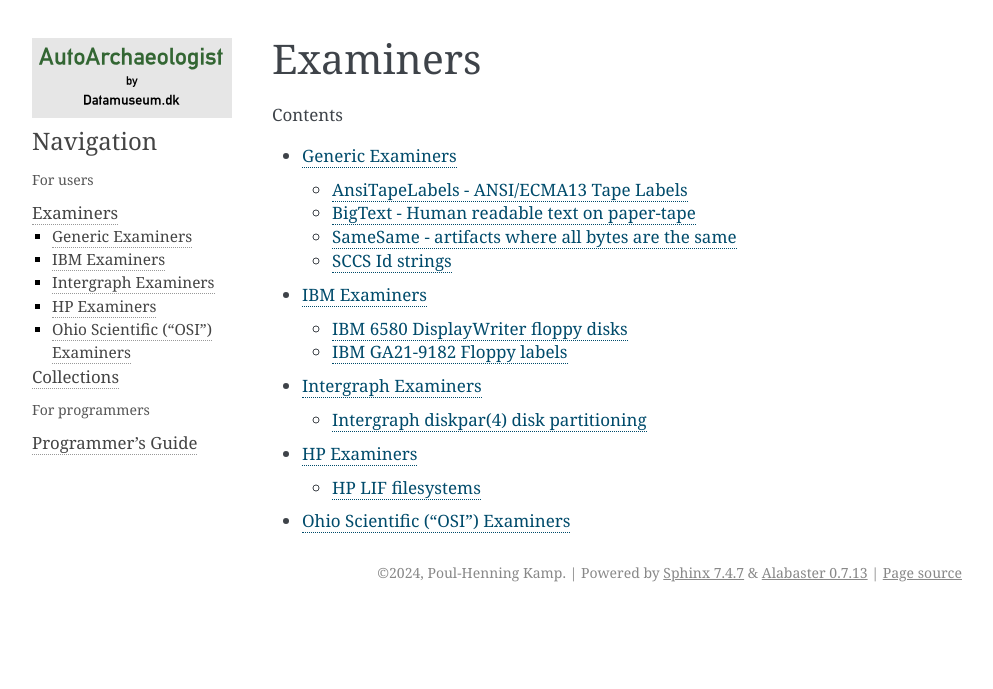
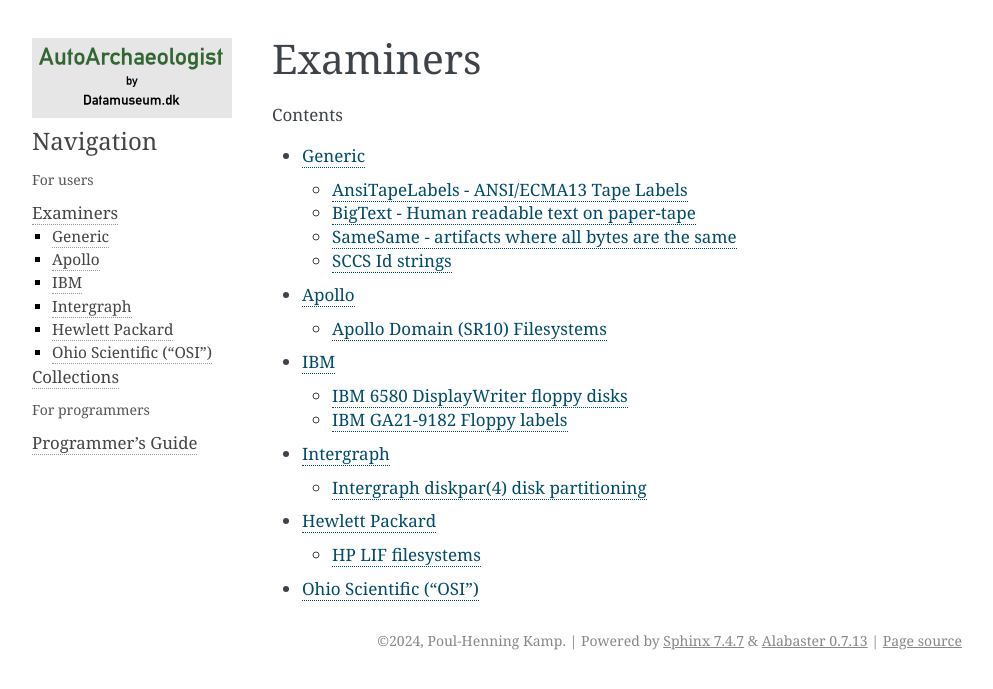
Before and after one commit to Datamuseum-DK/AutoArchaeologist, a Sphinx documentation site: the page built from docs/source/examiners/index.rst, in a window 1280 px wide. Shown: the top 689 px of the page, without its empty margins (148-1141 px from the left). Built offline with Sphinx 7.4.7, drawn with Linux system fonts in a browser that asks for light colours.

Commit message:
Mention Apollo Domain (SR10) Filesystem examiner

```diff
--- /dev/null
+++ b/docs/source/examiners/apollo/index.rst
@@ -0,0 +1,8 @@
+
+Apollo
+======
+
+.. toctree::
+   :maxdepth: 1
+
+   apollo_domain_fs.rst
--- a/docs/source/examiners/generic/index.rst
+++ b/docs/source/examiners/generic/index.rst
@@ -1,6 +1,6 @@
 
-Generic Examiners
-=================
+Generic
+=======
 
 These examiners are generic, in the sense that they dont know anything
 about specific computers or vendors, but handle artifacts almost all
--- a/docs/source/examiners/hp/index.rst
+++ b/docs/source/examiners/hp/index.rst
@@ -1,6 +1,6 @@
 
-HP Examiners
-============
+Hewlett Packard
+===============
 
 .. toctree::
    :maxdepth: 1
--- a/docs/source/examiners/ibm/index.rst
+++ b/docs/source/examiners/ibm/index.rst
@@ -1,6 +1,6 @@
 
-IBM Examiners
-=============
+IBM
+===
 
 .. toctree::
    :maxdepth: 1
--- a/docs/source/examiners/index.rst
+++ b/docs/source/examiners/index.rst
@@ -7,6 +7,7 @@ Examiners
    :caption: Contents
 
    generic/index.rst
+   apollo/index.rst
    ibm/index.rst
    intergraph/index.rst
    hp/index.rst
--- a/docs/source/examiners/intergraph/index.rst
+++ b/docs/source/examiners/intergraph/index.rst
@@ -1,6 +1,6 @@
 
-Intergraph Examiners
-====================
+Intergraph
+==========
 
 .. toctree::
    :maxdepth: 1
--- a/docs/source/examiners/ohio_scientific/index.rst
+++ b/docs/source/examiners/ohio_scientific/index.rst
@@ -1,6 +1,6 @@
 
-Ohio Scientific ("OSI") Examiners
-=================================
+Ohio Scientific ("OSI")
+=======================
 
 Ohio Scientific several different computers using several
 different CPUs running several different OSs.
```
Also changed, not shown: docs/source/examiners/apollo/apollo_domain_fs.rst (added, +24 -0 lines).
